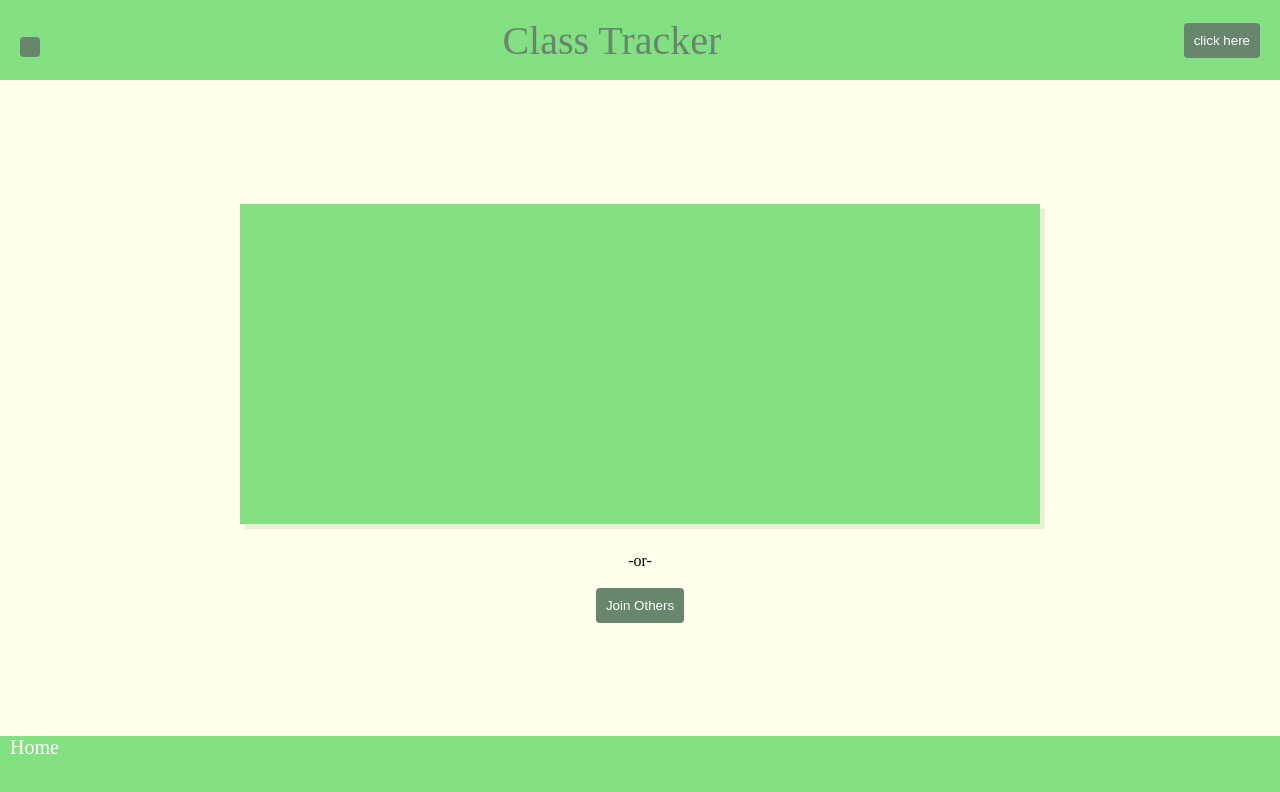
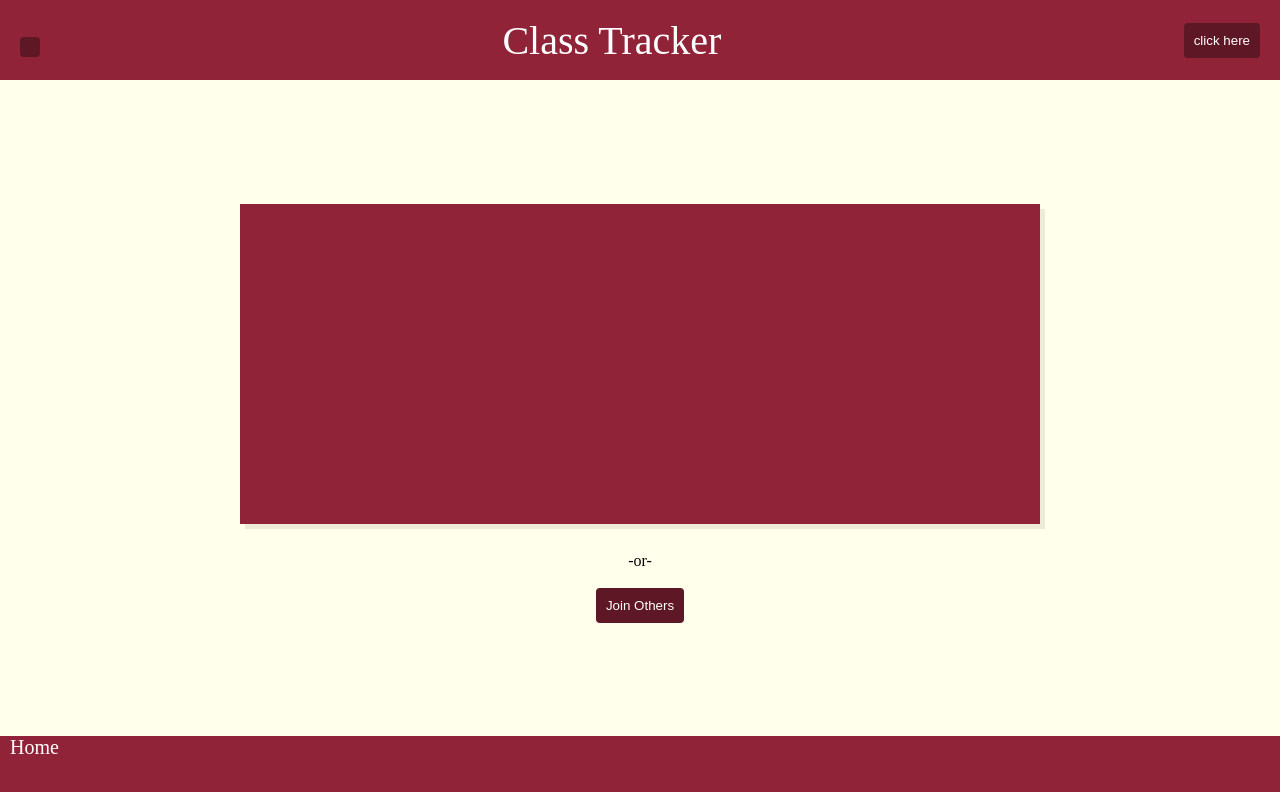
Before and after one commit to denzz312/EmptyClass, a React (Create React App) app: page / in a window 1280 px wide. Shown: the top 792 px of the page. Built offline with nearby package versions, Linux system fonts and the light colour scheme.

Commit message:
Changed color theme to concordia red

```diff
--- a/src/App.css
+++ b/src/App.css
@@ -18,7 +18,7 @@ body{
 }
 
 .App-header {
-  background-color: #82df82;
+  background-color: #912338;
   min-height: 10vh;
   display: flex;
   flex-direction: row;
@@ -41,7 +41,7 @@ body{
 }
 
 .App-footer {
-  background-color: #82df82;
+  background-color: #912338;
   min-height: 8vh;
   display: flex;
   flex-direction: row;
@@ -67,7 +67,7 @@ body{
 }
 
 .Form-container{
-  background-color: #82df82;
+  background-color: #912338;
   height: 40vh;
   width: 100vh;
   display: flex;
@@ -80,11 +80,11 @@ body{
 
 .title{
   font-size: 5vh;
-  color: #67866c;
+  color: #ffffff;
 }
 
 .buttons{
-  background-color: #67866c;
+  background-color: #5e1724;
   border: 0px;
   color: white;
   padding: 10px;
```
